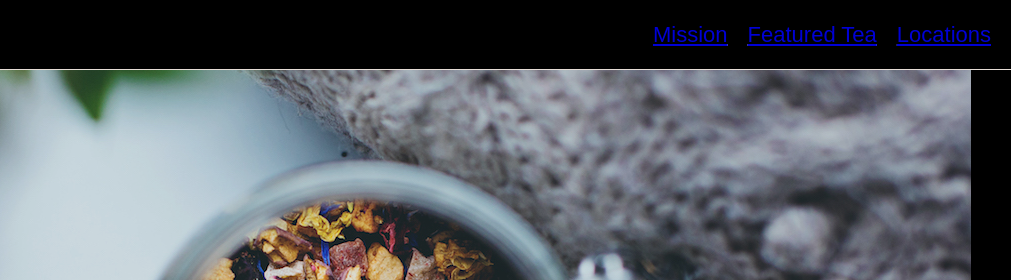
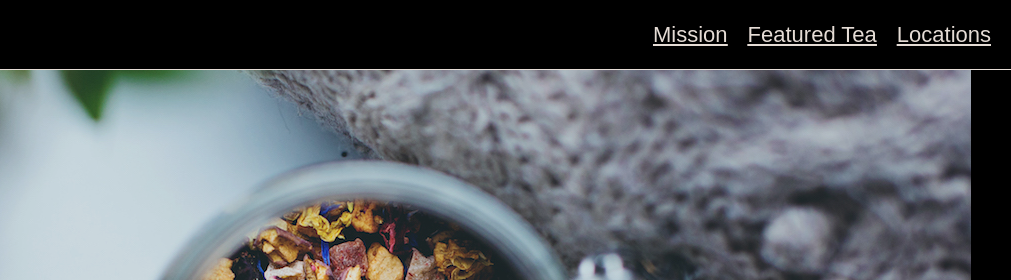
Before and after one commit to crwainstock/TeaCozySite, a plain HTML site: page index.html in a window 1280 px wide. Shown: the top 280 px of the page, 269-1280 px from the left. Drawn offline with Linux system fonts and the light colour scheme.

Commit message:
Update nav link formatting

```diff
--- a/styles.css
+++ b/styles.css
@@ -65,7 +65,7 @@ ul {
   height: 50px;
   padding: 10px;
 }
-.header .a {
+.navigation a {
   color: seashell;
   text-decoration: underline;
 }
```
